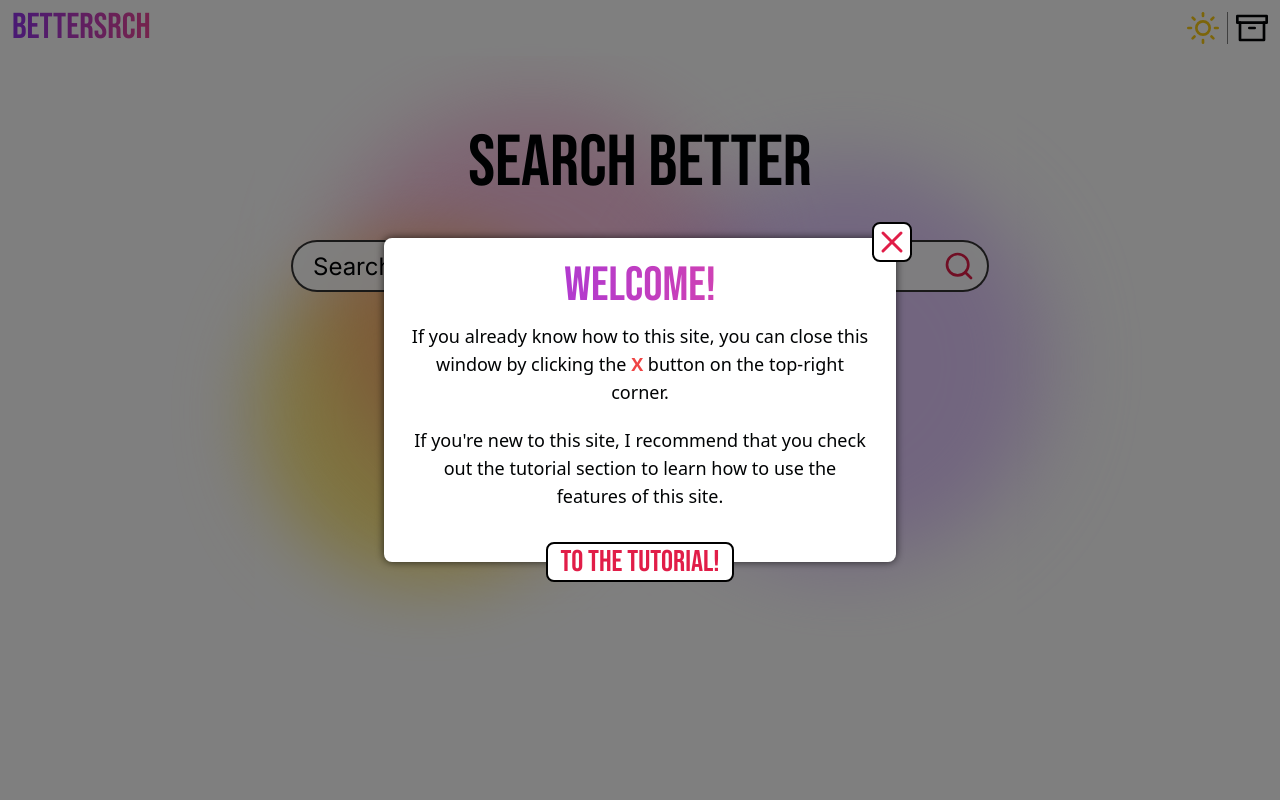
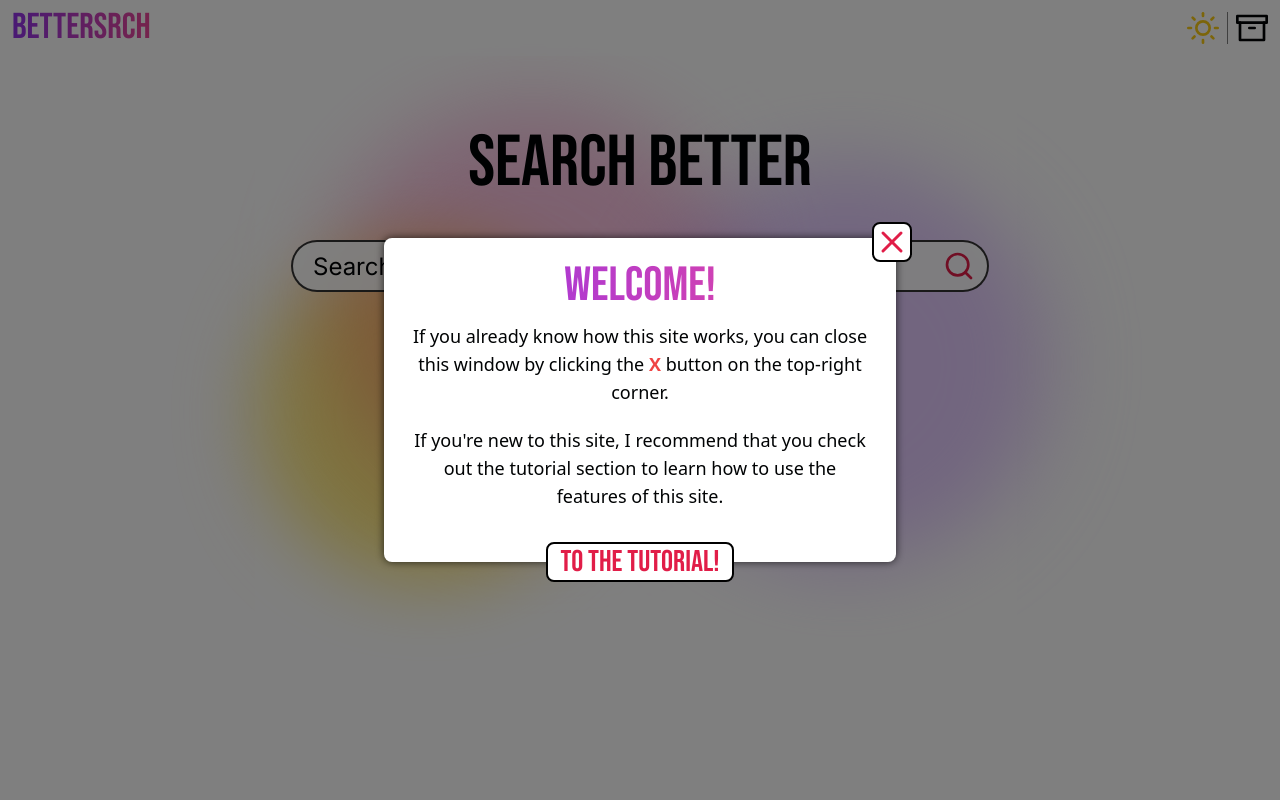
Before and after one commit to ajvejko/Bettersearch, a Vue app: page / in a window 1280 px wide. Shown: the top 800 px of the page. Built offline with nearby package versions, Linux system fonts and the light colour scheme.

Commit message:
updated paragraph for first time modal

```diff
--- a/src/components/ModalTutorial.vue
+++ b/src/components/ModalTutorial.vue
@@ -42,7 +42,7 @@ const goToTutorial = (): void => {
     </h1>
     <div class="text-textLight dark:text-textDark lg:text-lg">
       <p class="mt-3">
-        If you already know how to this site, you can close this window by
+        If you already know how this site works, you can close this window by
         clicking the <span class="font-bold text-red-500">X</span> button on the
         top-right corner.
       </p>
```
